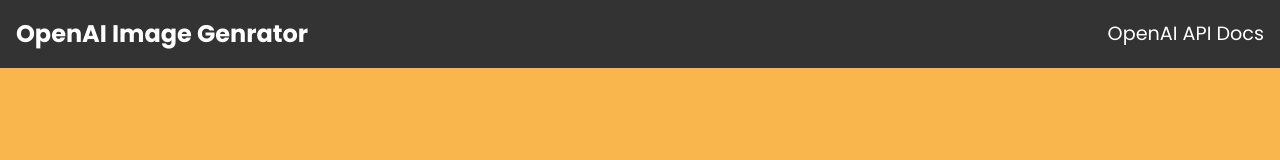
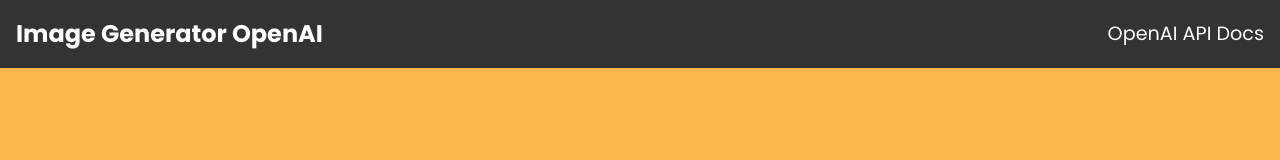
Before and after one commit to Kshitij25-star/imgGenerateUsingOpenAi, a website: page public/index.html in a window 1280 px wide. Shown: the top 160 px of the page. Drawn offline with Linux system fonts and the light colour scheme.

Commit message:
few files modified

```diff
--- a/public/index.html
+++ b/public/index.html
@@ -8,13 +8,13 @@
     <link rel="stylesheet" href="css/spinner.css" />
 
     <script src="js/main.js" defer></script>
-    <title>OpenAI Image Genrator</title>
+    <title>OpenAI Image Generator</title>
   </head>
   <body>
     <header>
       <div class="navbar">
         <div class="logo">
-          <h2>OpenAI Image Genrator</h2>
+          <h2>Image Generator OpenAI</h2>
         </div>
         <div class="nav-links">
           <ul>
```
